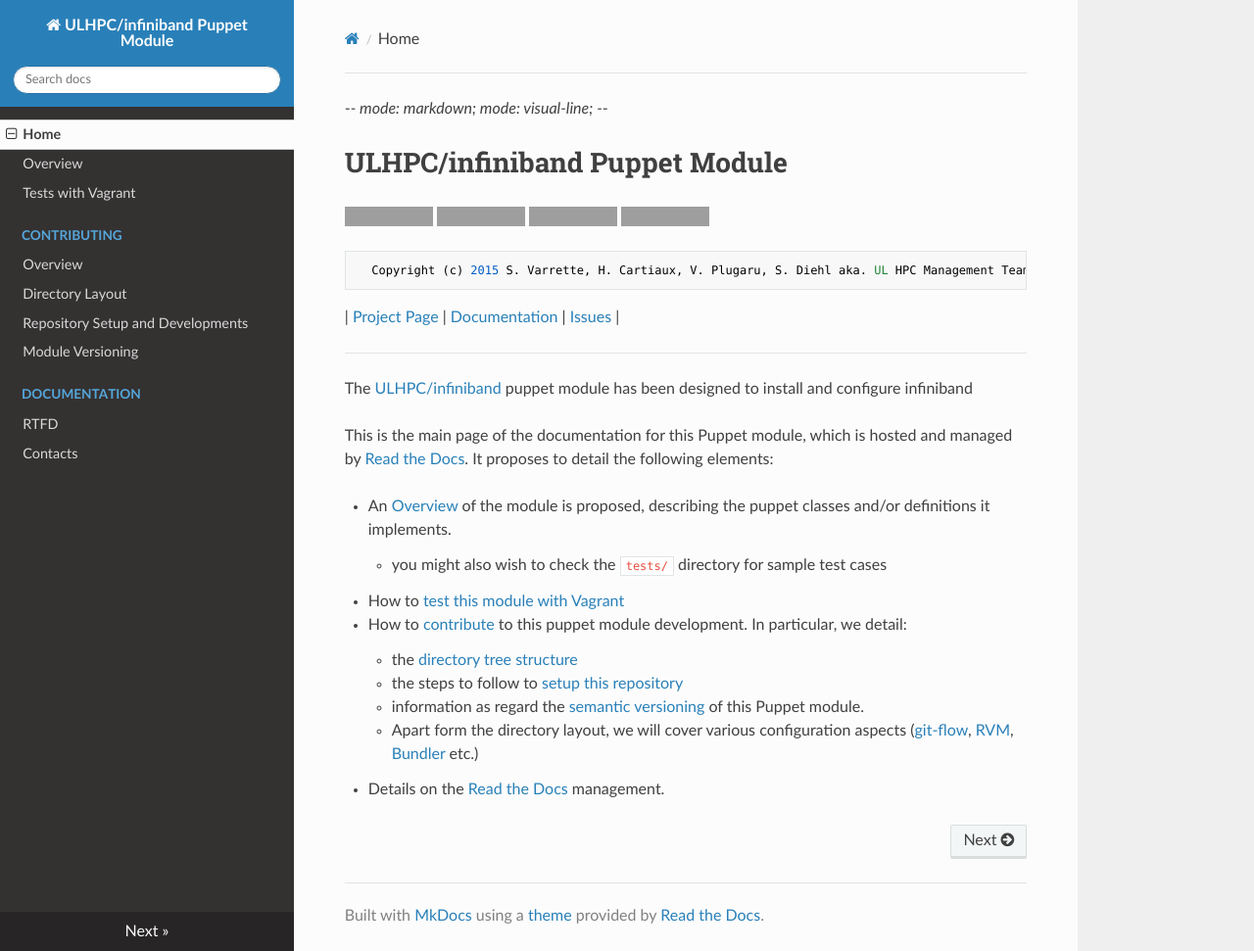
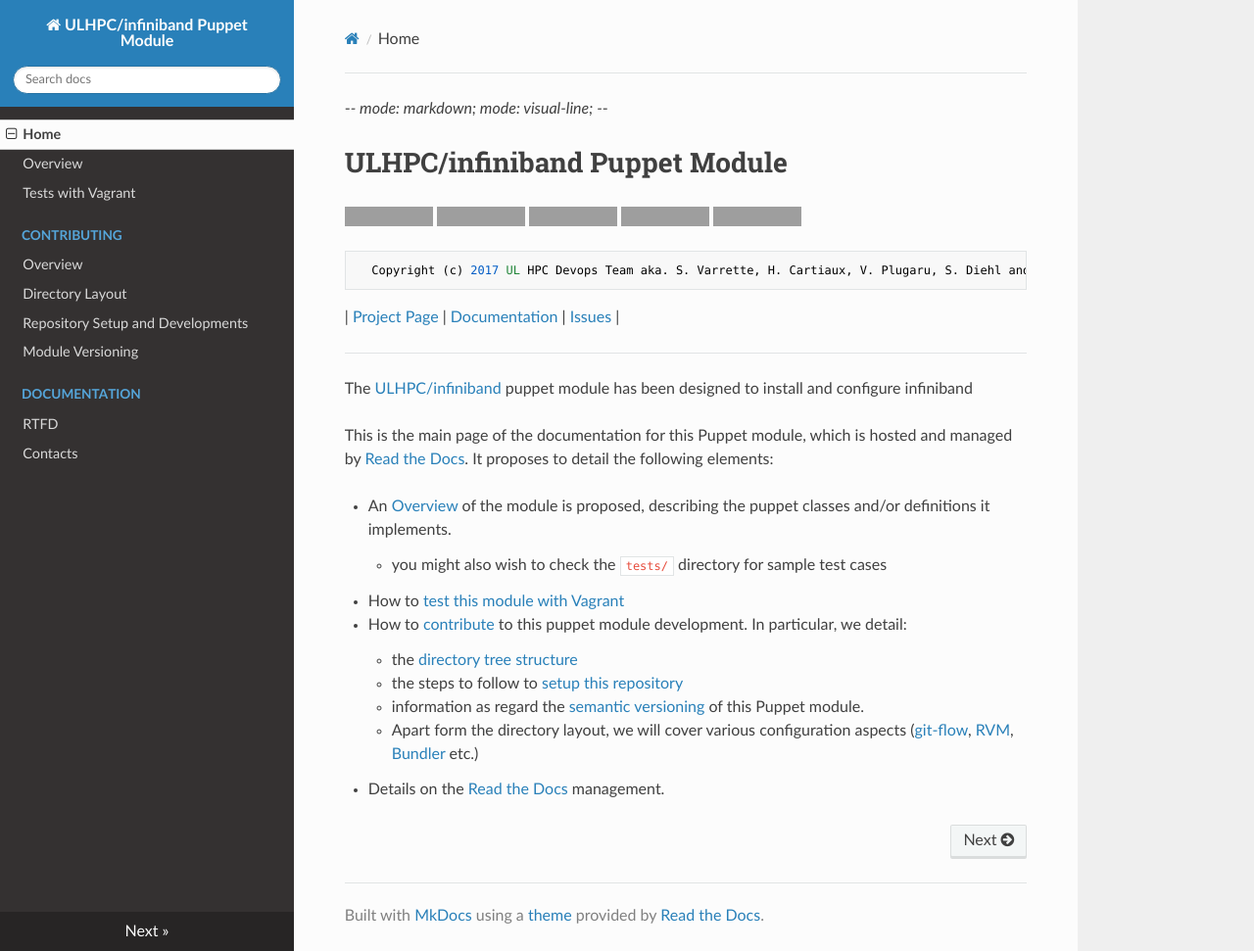
Before and after one commit to ULHPC/puppet-infiniband, an MkDocs documentation site: the page built from docs/index.md, in a window 1280 px wide and 971 px high. Shown: the whole window at 98% size. Built offline with MkDocs 1.6.1, drawn with Linux system fonts in a browser that asks for light colours; nearby versions of some CDN libraries; old or Windows-style settings are respelled for this version of MkDocs; grey boxes are pictures that could not be loaded.

Commit message:
update content of 'index.md'
Signed-off-by: Hyacinthe Cartiaux <Hyacinthe.Cartiaux@uni.lu>

```diff
--- a/docs/index.md
+++ b/docs/index.md
@@ -4,10 +4,11 @@
 
 [![Puppet Forge](http://img.shields.io/puppetforge/v/ULHPC/infiniband.svg)](https://forge.puppetlabs.com/ULHPC/infiniband)
 [![License](http://img.shields.io/:license-GPL3.0-blue.svg)](LICENSE)
-![Supported Platforms](http://img.shields.io/badge/platform-debian-lightgrey.svg)
+![Supported Platforms](http://img.shields.io/badge/platform-debian|centos|redhat-lightgrey.svg)
 [![Documentation Status](https://readthedocs.org/projects/ulhpc-puppet-infiniband/badge/?version=latest)](https://readthedocs.org/projects/ulhpc-puppet-infiniband/?badge=latest)
+[![By ULHPC](https://img.shields.io/badge/by-ULHPC-blue.svg)](http://hpc.uni.lu)
 
-      Copyright (c) 2015 S. Varrette, H. Cartiaux, V. Plugaru, S. Diehl aka. UL HPC Management Team <hpc-sysadmins@uni.lu>
+      Copyright (c) 2017 UL HPC Devops Team aka. S. Varrette, H. Cartiaux, V. Plugaru, S. Diehl and C. Parisot  <hpc-sysadmins@uni.lu>
 
 | [Project Page](https://github.com/ULHPC/puppet-infiniband) | [Documentation](http://ulhpc-puppet-infiniband.readthedocs.org/en/latest/) | [Issues](https://github.com/ULHPC/puppet-infiniband/issues) |
 
```
